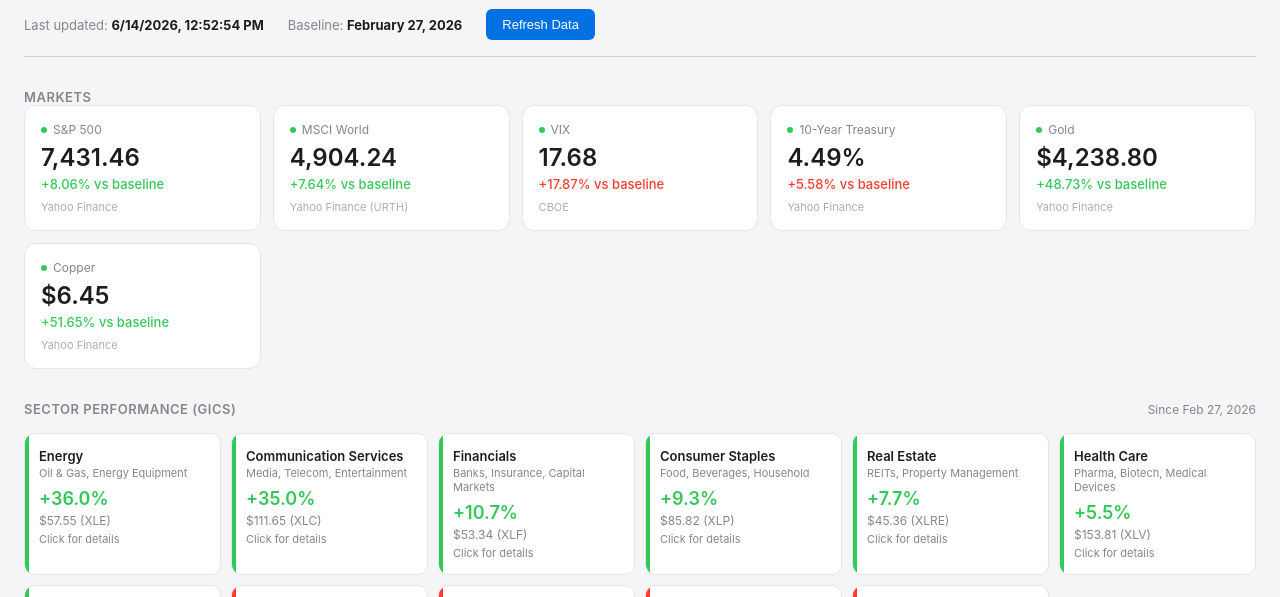
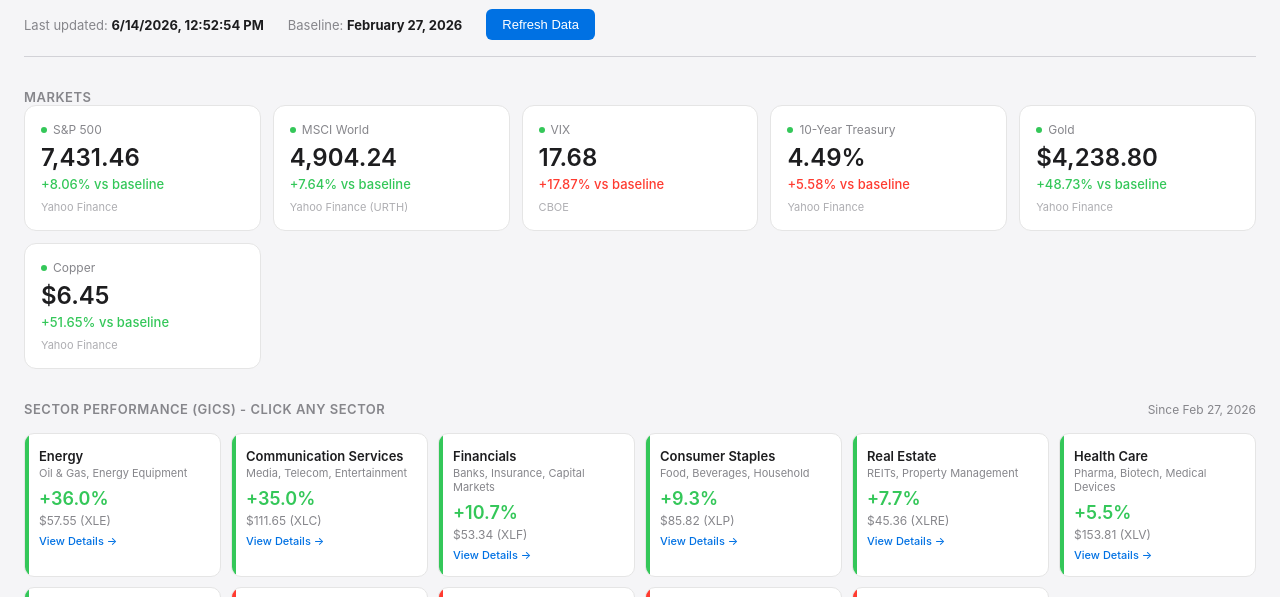
Before and after one commit to JamesV638/iran-metrics-dashboard, a plain HTML site: page index.html in a window 1280 px wide. Shown: the part 131-728 px from the top of the page. Drawn offline with nearby package versions, Linux system fonts and the light colour scheme.

Commit message:
Make sector cards more obviously clickable

```diff
--- a/index.html
+++ b/index.html
@@ -215,7 +215,8 @@
 
         .sector-card:hover {
             transform: translateY(-2px);
-            box-shadow: 0 4px 12px rgba(0,0,0,0.1);
+            box-shadow: 0 4px 12px rgba(0,0,0,0.15);
+            border-color: #0071e3;
         }
 
         .sector-card::before {
@@ -839,7 +840,7 @@
         <!-- Sectors Section -->
         <div class="section" id="sectors">
             <div class="section-header">
-                <h2 class="section-title">Sector Performance (GICS)</h2>
+                <h2 class="section-title">Sector Performance (GICS) - Click Any Sector</h2>
                 <span style="font-size: 12px; color: #86868b;">Since Feb 27, 2026</span>
             </div>
             <div class="sector-grid" id="sector-grid">
@@ -1197,8 +1198,8 @@
                         <div style="font-size: 12px; color: #86868b; margin-top: 4px;">
                             $${sector.price.toFixed(2)} (${sector.symbol})
                         </div>
-                        <div style="font-size: 11px; color: #86868b; margin-top: 4px;">
-                            Click for details
+                        <div style="font-size: 11px; color: #0071e3; margin-top: 6px; font-weight: 500;">
+                            View Details →
                         </div>
                     </div>
                 `;
```
